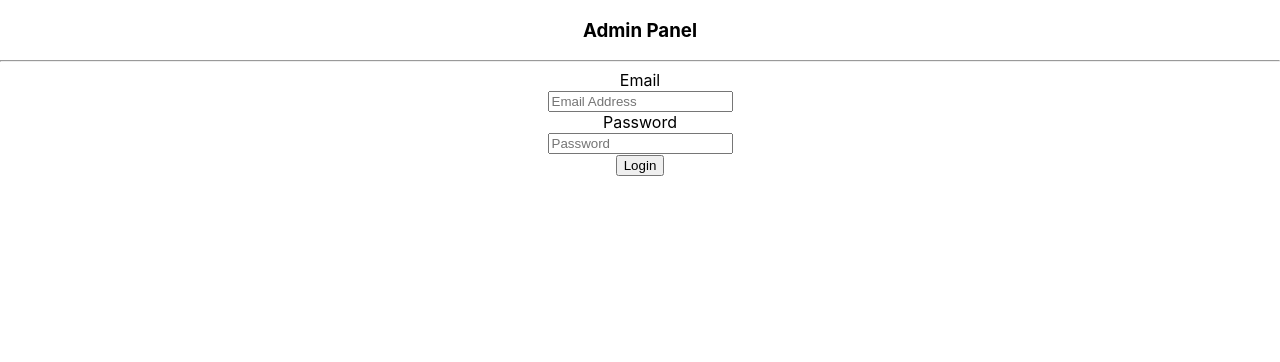
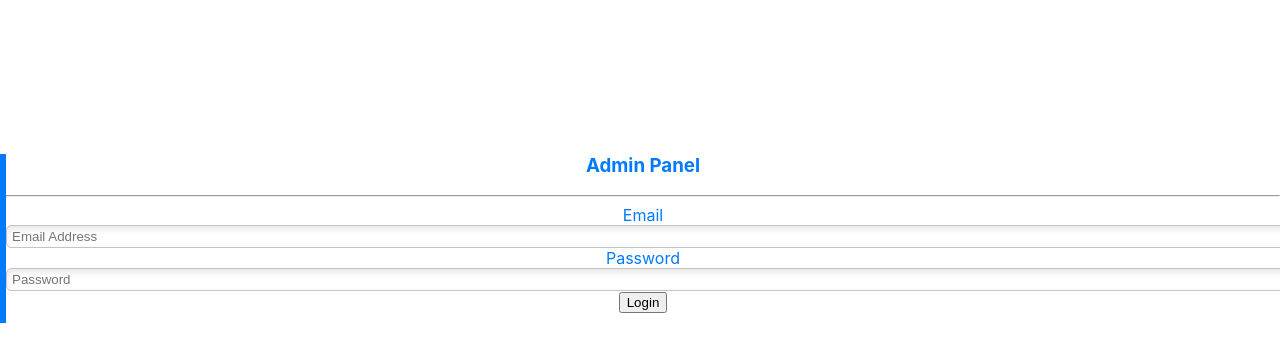
Before and after one commit to samman06/goodread, a React (Create React App) app in the folder client/: page / in a window 1280 px wide. Shown: the top 362 px of the page. Built offline with nearby package versions, Linux system fonts and the light colour scheme.

Commit message:
create styles directory and add admin log styles

```diff
--- /dev/null
+++ b/client/src/Styles/AdminPanel.css
@@ -0,0 +1,40 @@
+.AdminPanelSection {
+    color: #007bff;
+    margin-top: 12%;
+    padding-bottom: 10px;
+    border-left: 6px solid #007bff;
+}
+.AdminPanelSection > hr{background-color: #007bff}
+
+.AdminPanelControls{
+    margin: 0 auto ;
+    color:#007bff;
+    padding-bottom: 10px;
+    border-left: 6px solid #007bff;
+
+}
+
+
+[type="date"] {
+    background:url(https://cdn1.iconfinder.com/data/icons/cc_mono_icon_set/blacks/16x16/calendar_2.png)  98% 50% no-repeat ;
+}
+[type="date"]::-webkit-inner-spin-button {
+    display: none;
+}
+[type="date"]::-webkit-calendar-picker-indicator {
+    opacity: 0;
+}
+
+/* custom styles */
+
+label {
+    display: block;
+}
+input {
+    border: 1px solid #c4c4c4;
+    border-radius: 5px;
+    background-color: #fff;
+    padding: 3px 5px;
+    box-shadow: inset 0 3px 6px rgba(0,0,0,0.1);
+    width: 100%;
+}
--- a/client/src/components/AdminAuth/AdminLogin.js
+++ b/client/src/components/AdminAuth/AdminLogin.js
@@ -3,6 +3,7 @@ import PropTypes from 'prop-types';
 import {connect} from 'react-redux';
 import {LoginAdmin} from '../../actions/authActions';
 import TextFieldGroup from "../common/TextFieldGroup";
+import '../../Styles/AdminPanel.css';
 
 
 class AdminLogin extends Component {
```
Also changed, not shown: client/src/Styles/bg.jpg (added), client/src/Styles/logo.png (added).
